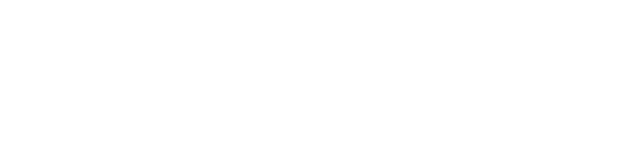
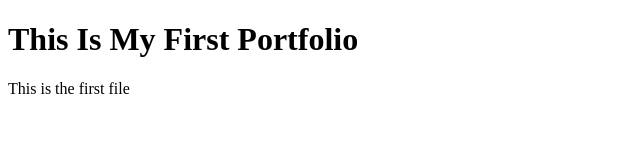
Before and after one commit to stlkaris/My_First_Portfolio, a plain HTML site: page html_basic/base_index.html in a window 1280 px wide. Shown: the whole page, without its empty margins (0-640 px from the left). Drawn offline with Linux system fonts and the light colour scheme.

Commit message:
html_basic/base_index.html

```diff
--- a/html_basic/base_index.html
+++ b/html_basic/base_index.html
@@ -6,6 +6,7 @@
     <title>My First Portfolio</title>
 </head>
 <body>
-
+   <h1>This Is My First Portfolio</h1>
+   <p>This is the first file</p>
 </body>
 </html>
```
